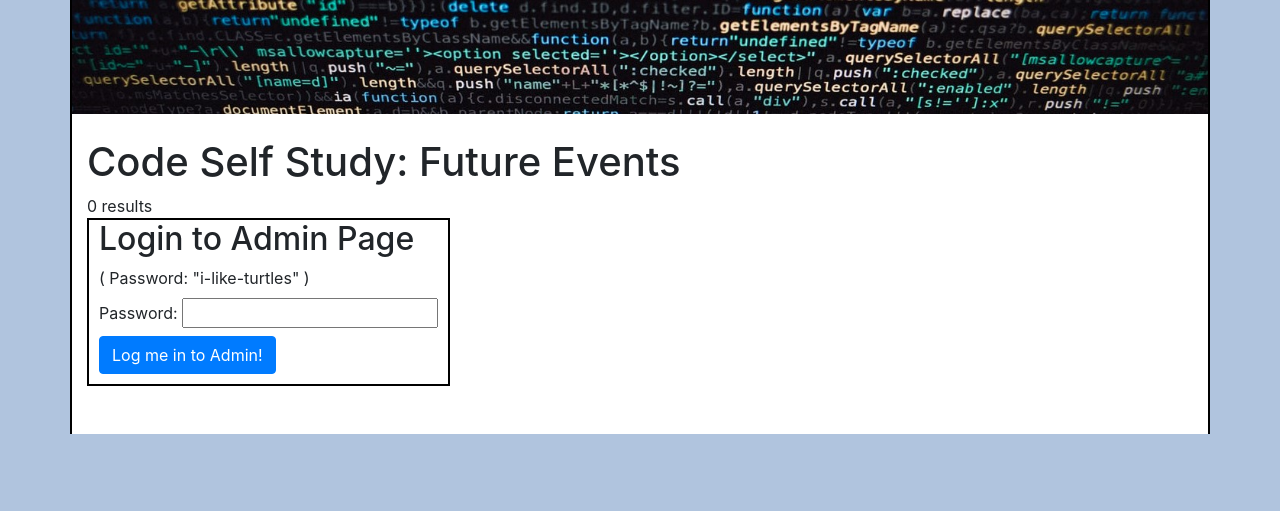
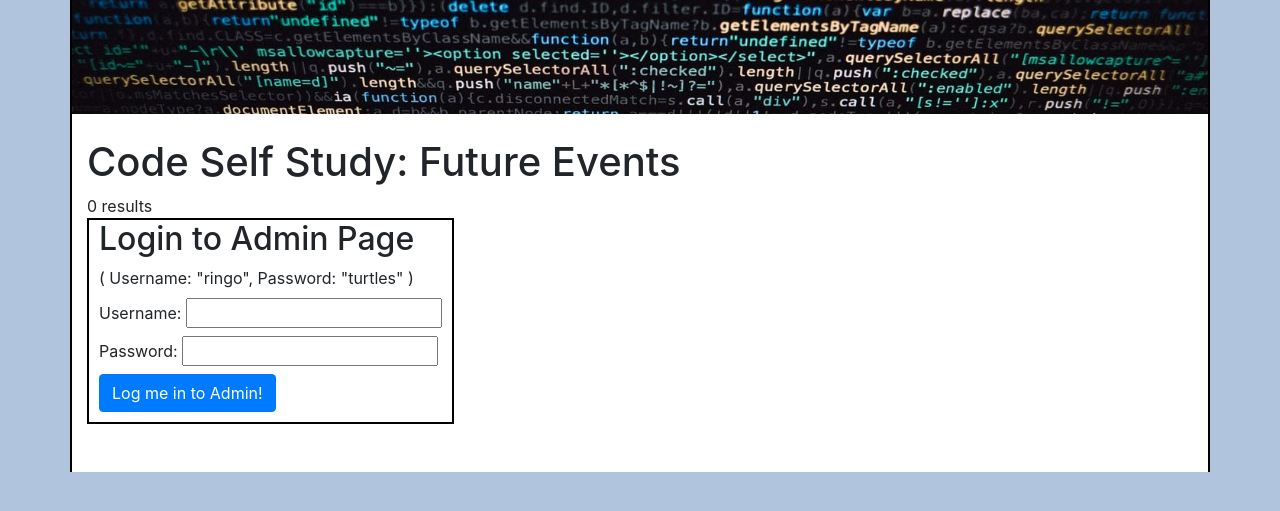
Before and after one commit to omartheman/club-event-list-php, a PHP site: page /hv/hv.php in a window 1280 px wide. Shown: the top 511 px of the page. Run offline with PHP 8.4, Linux system fonts and the light colour scheme; data that the repository does not hold is empty.

Commit message:
add user

```diff
--- a/admin.php
+++ b/admin.php
@@ -41,7 +41,7 @@
       </div>
     </div>
     <div class='pb-2 w-100 text-center'>
-      <input class='w-50 btn btn-success' type="submit" name="submit" id="submit" value="Go" />
+      <input class='w-50 btn btn-success' type="submit" name="submit" id="submit" value="Add Event" />
     </div>
   </form>
 </div>
@@ -91,7 +91,7 @@
               <div class='admin-form-delete-text'><strong>DELETE EVENT:</strong> " . $row['title'] . "</div>
               <div class='mb-2'>(WARNING: This action cannot be undone.)</div>
               <div class='btn btn-danger'>
-                <label for='delete'>Delete event #</label>
+                <label for='delete'>Delete Event #</label>
                 <input class='w-100 btn btn-danger' type='submit' name='delete' id='delete' value='" . $row['id'] . "' />
               </div>
             </form>
--- a/db_connection.php
+++ b/db_connection.php
@@ -5,7 +5,7 @@ function OpenCon()
   $dbhost = "localhost";
   $dbuser = "root";
   $dbpass = "";
-  $db = "events_code-self-study";
+  $db = "omsh0002";
 
   $conn = new mysqli($dbhost, $dbuser, $dbpass, $db) or die ("DB connection failed: %s\n" . $conn -> error);
 
--- a/hv.php
+++ b/hv.php
@@ -66,7 +66,11 @@
   <div class='pb-5'>
     <form class='admin-form' method="POST" action="secure.php">
       <h2 class='mb-2'>Login to Admin Page</h2>
-      <p class='mb-2'>( Password: "i-like-turtles" )</p>
+      <p class='mb-2'>( Username: "ringo", Password: "turtles" )</p>
+      <div class="mb-2">
+        Username:
+        <input type="text" name="user" /><br />
+      </div>
       <div class="mb-2">
         Password:
         <input type="password" name="pass" /><br />
--- a/secure.php
+++ b/secure.php
@@ -2,15 +2,16 @@
 
 if ($_SERVER['REQUEST_METHOD'] === 'POST') {
   $pass = $_POST['pass'];
+  $user = $_POST['user'];
 
-  if($pass == "i-like-turtles")
+  if($user == "ringo" && $pass == "turtles")
   {
-    header("location: /hv/admin.php");
+    header("location: /code_club/admin.php");
   } else
   {
     if(isset($_POST))
     {
-      header('location: /hv/hv.php');
+      header('location: /code_club/hv.php');
     }
   }
 }
```
